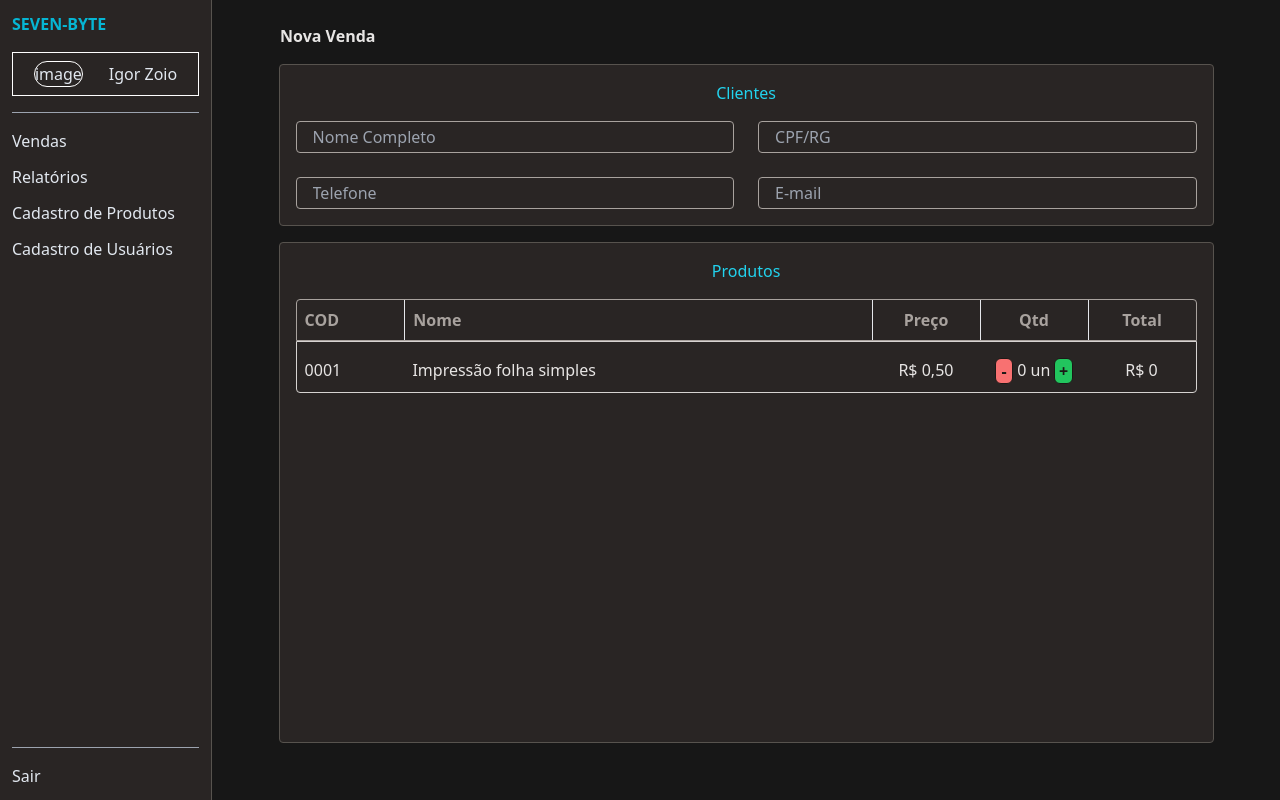
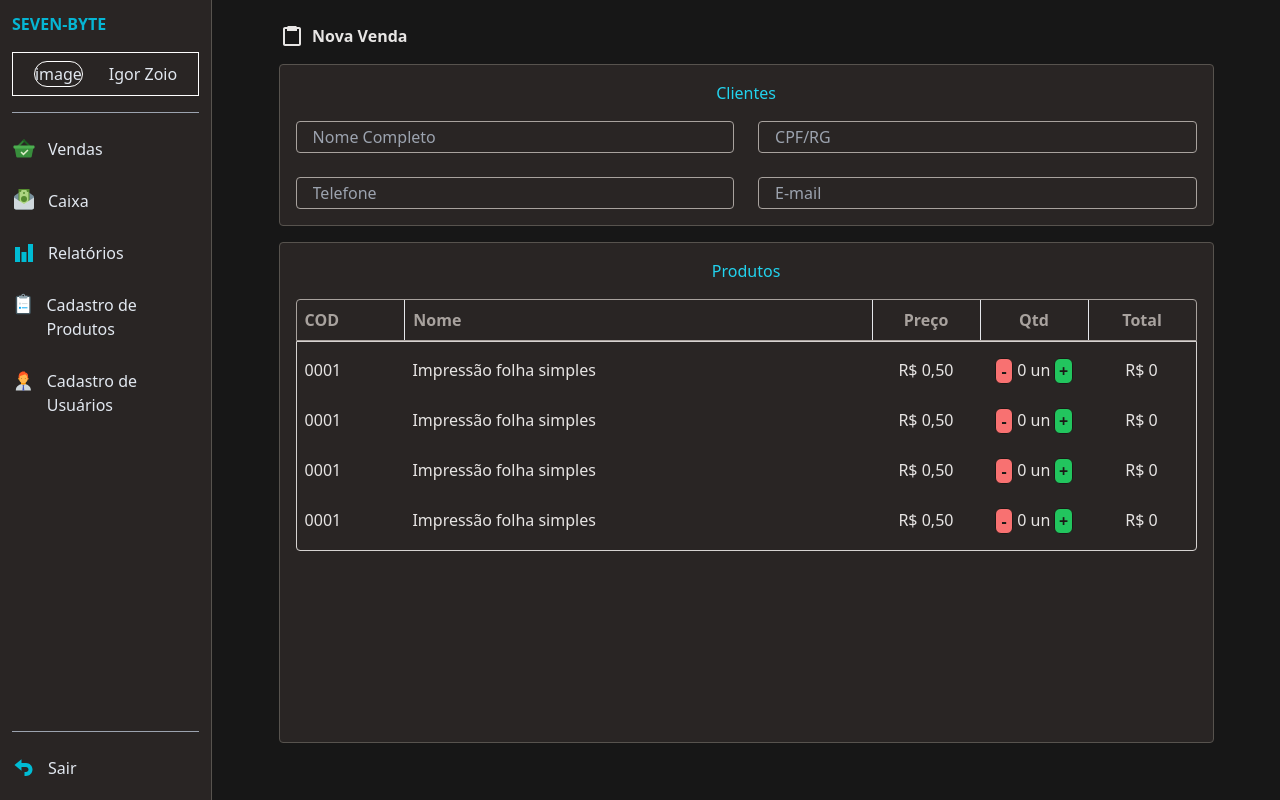
Before and after one commit to painlenk/sales-island, a Next.js app: page / in a window 1280 px wide. Built offline with nearby package versions, Linux system fonts and the light colour scheme.

Commit message:
style: adiciona icones

```diff
--- a/src/components/Header/Logout/index.tsx
+++ b/src/components/Header/Logout/index.tsx
@@ -1,6 +1,9 @@
+import { FcUndo } from "react-icons/fc";
+
 export const Logout = () => {
   return (
-    <span className="hover:underline cursor-pointer hover:text-cyan-400">
+    <span className="hover:underline cursor-pointer hover:text-cyan-400 hover:bg-stone-700  flex gap-1 justify-items-start w-full pt-2 pb-2">
+      <FcUndo fontSize={"24px"} className="mr-2" />
       Sair
     </span>
   );
--- a/src/components/Header/Nav/index.tsx
+++ b/src/components/Header/Nav/index.tsx
@@ -1,17 +1,36 @@
+import {
+  FcPaid,
+  FcMoneyTransfer,
+  FcBarChart,
+  FcSurvey,
+  FcManager,
+} from "react-icons/fc";
 export const Nav = () => {
   return (
     <nav className="h-full">
       <ul className="flex flex-col gap-3">
-        <li className="hover:underline cursor-pointer hover:text-cyan-400 ">
+        <li className="hover:underline cursor-pointer hover:text-cyan-400 hover:bg-stone-700 flex gap-1 justify-items-start w-full pt-2 pb-2">
+          <FcPaid fontSize={"24px"} className="mr-2" />
           Vendas
         </li>
-        <li className="hover:underline cursor-pointer hover:text-cyan-400">
+
+        <li className="hover:underline cursor-pointer hover:text-cyan-400 hover:bg-stone-700  flex gap-1 justify-items-start w-full pt-2 pb-2">
+          <FcMoneyTransfer fontSize={"24px"} className="mr-2" />
+          Caixa
+        </li>
+
+        <li className="hover:underline cursor-pointer hover:text-cyan-400 hover:bg-stone-700  flex gap-1 justify-items-start w-full pt-2 pb-2">
+          <FcBarChart fontSize={"24px"} className="mr-2" />
           Relatórios
         </li>
-        <li className="hover:underline cursor-pointer hover:text-cyan-400">
+
+        <li className="hover:underline cursor-pointer hover:text-cyan-400 hover:bg-stone-700  flex gap-1 justify-items-start w-full pt-2 pb-2">
+          <FcSurvey fontSize={"24px"} className="mr-2" />
           Cadastro de Produtos
         </li>
-        <li className="hover:underline cursor-pointer hover:text-cyan-400">
+
+        <li className="hover:underline cursor-pointer hover:text-cyan-400 hover:bg-stone-700  flex gap-1 justify-items-start w-full pt-2 pb-2">
+          <FcManager fontSize={"24px"} className="mr-2" />
           Cadastro de Usuários
         </li>
       </ul>
--- a/src/components/Sale/Product/ProductList/ProductItem/index.tsx
+++ b/src/components/Sale/Product/ProductList/ProductItem/index.tsx
@@ -24,7 +24,7 @@ export const ProductItem = () => {
     setValue(productValue * qtd);
   }, [qtd]);
   return (
-    <>
+    <div className="flex w-full mt-2  text-stone-200">
       <div className=" w-1/6 p-2 ">0001</div>
       <div className="  w-3/4  p-2 ">Impressão folha simples</div>
       <div className=" w-1/6 p-2 text-center ">R$ 0,50</div>
@@ -44,6 +44,6 @@ export const ProductItem = () => {
         </button>
       </div>
       <div className=" w-1/6 p-2 text-center">R$ {value}</div>
-    </>
+    </div>
   );
 };
--- a/src/components/Sale/Product/ProductList/index.tsx
+++ b/src/components/Sale/Product/ProductList/index.tsx
@@ -2,7 +2,13 @@ import { ProductItem } from "./ProductItem";
 
 export const ProductList = () => {
   return (
-    <div className="flex w-full mt-2  text-stone-200">
+    <div className="overflow-y-scroll max-h-52">
+      <ProductItem />
+      <ProductItem />
+      <ProductItem />
+      <ProductItem />
+      <ProductItem />
+      <ProductItem />
       <ProductItem />
     </div>
   );
--- a/src/components/Sale/index.tsx
+++ b/src/components/Sale/index.tsx
@@ -1,11 +1,13 @@
 import { ClientForm } from "./ClientForm";
 import { Product } from "./Product";
+import { BiClipboard } from "react-icons/bi";
 
 export const Sale = () => {
   return (
     <main className="flex flex-col p-6  w-full h-full items-center">
       <div className="w-full pl-11">
-        <span className="text-stone-200 text-left font-semibold">
+        <span className="text-stone-200 text-left font-semibold flex items-center ">
+          <BiClipboard fontSize={"24px"} className="mr-2" />
           Nova Venda
         </span>
       </div>
```
